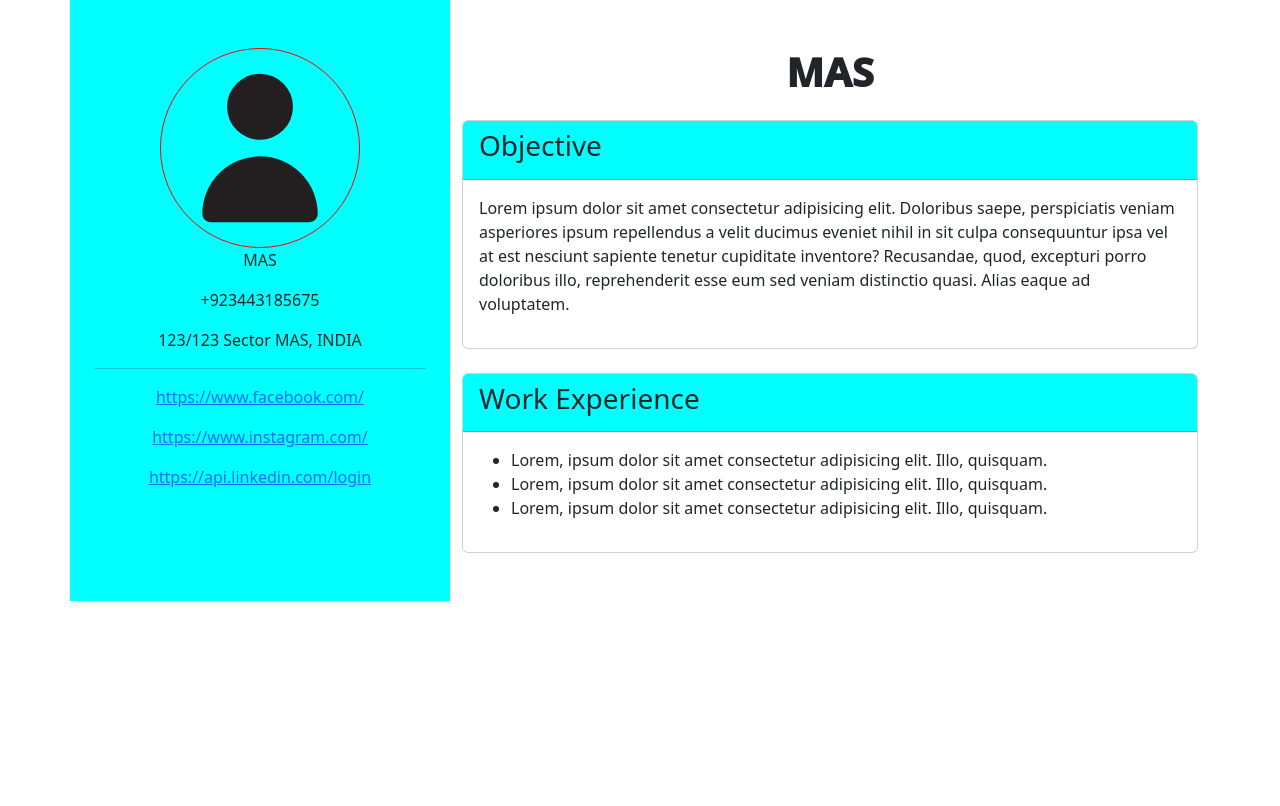
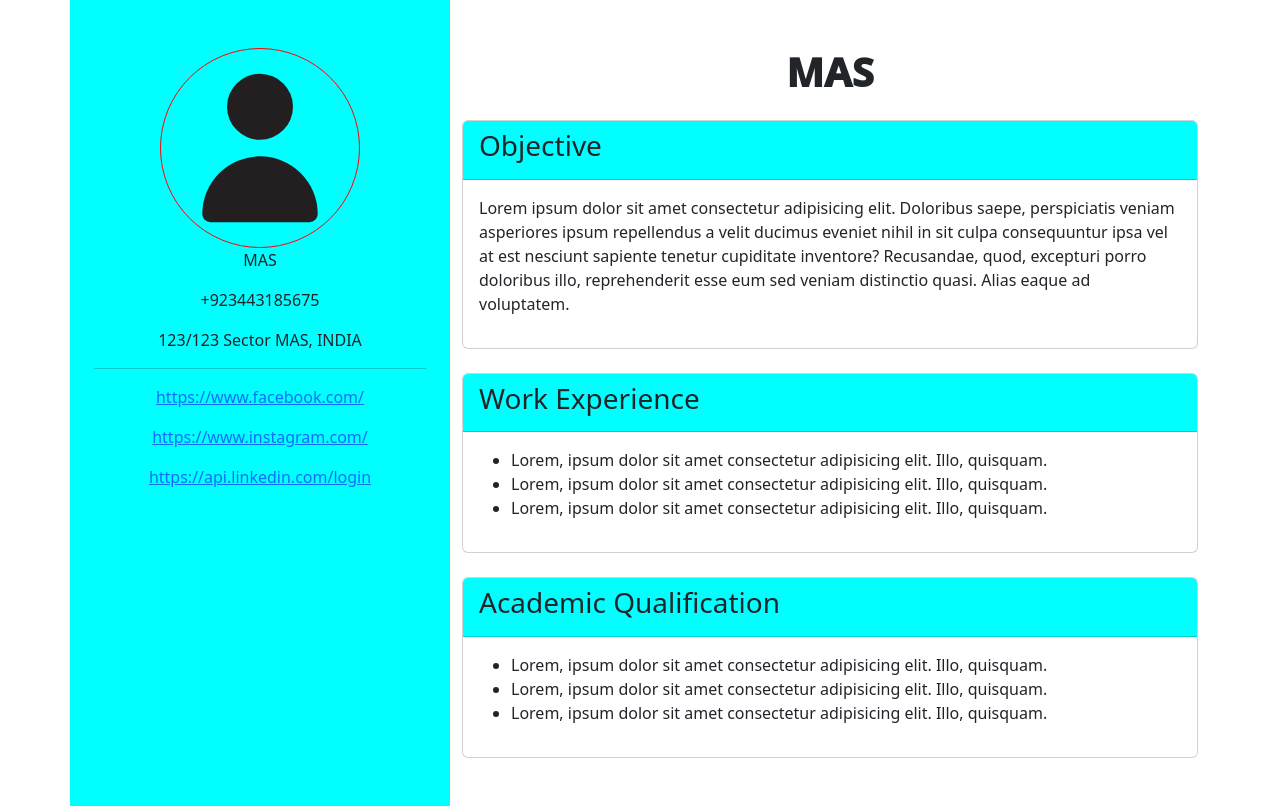
Before and after one commit to MuhammadAheedSiddiqui29/Resume-Generator, a plain HTML site: page index.html in a window 1280 px wide. Drawn offline with nearby package versions, Linux system fonts and the light colour scheme.

Commit message:
html structure

```diff
--- a/index.html
+++ b/index.html
@@ -164,6 +164,31 @@
                     </div>
                 </div>
 
+                                        <!-- ACADEMIC QUALIFICATION CARD -->
+
+                <div class="card mt-4">
+
+                                        <!-- ACADEMIC QUALIFICATION CARD HEADER -->
+
+                    <div class="card-header" style="background-color: aqua;">
+                        <h3>Academic Qualification</h3>
+                    </div>
+
+                                        <!-- ACADEMIC QUALIFICATION CARD BODY -->
+
+                    <div class="card-body">
+                        <ul>
+                            <li>Lorem, ipsum dolor sit amet consectetur adipisicing elit. Illo, quisquam.</li>
+                            <li>Lorem, ipsum dolor sit amet consectetur adipisicing elit. Illo, quisquam.</li>
+                            <li>Lorem, ipsum dolor sit amet consectetur adipisicing elit. Illo, quisquam.</li>
+                        </ul>
+                    </div>
+                </div>
+
+
+
+
+
             </div>
         </div>
     </div>
```
